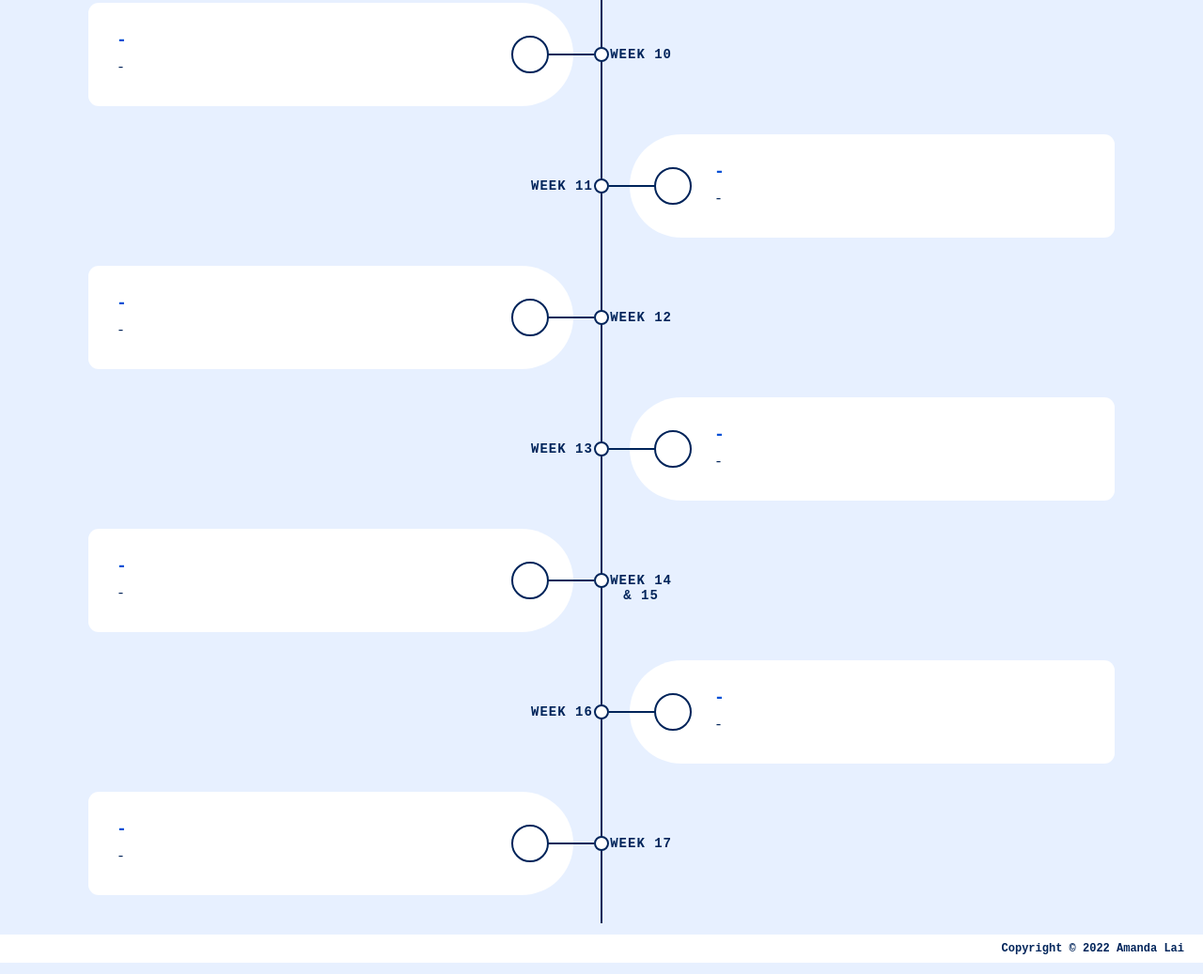
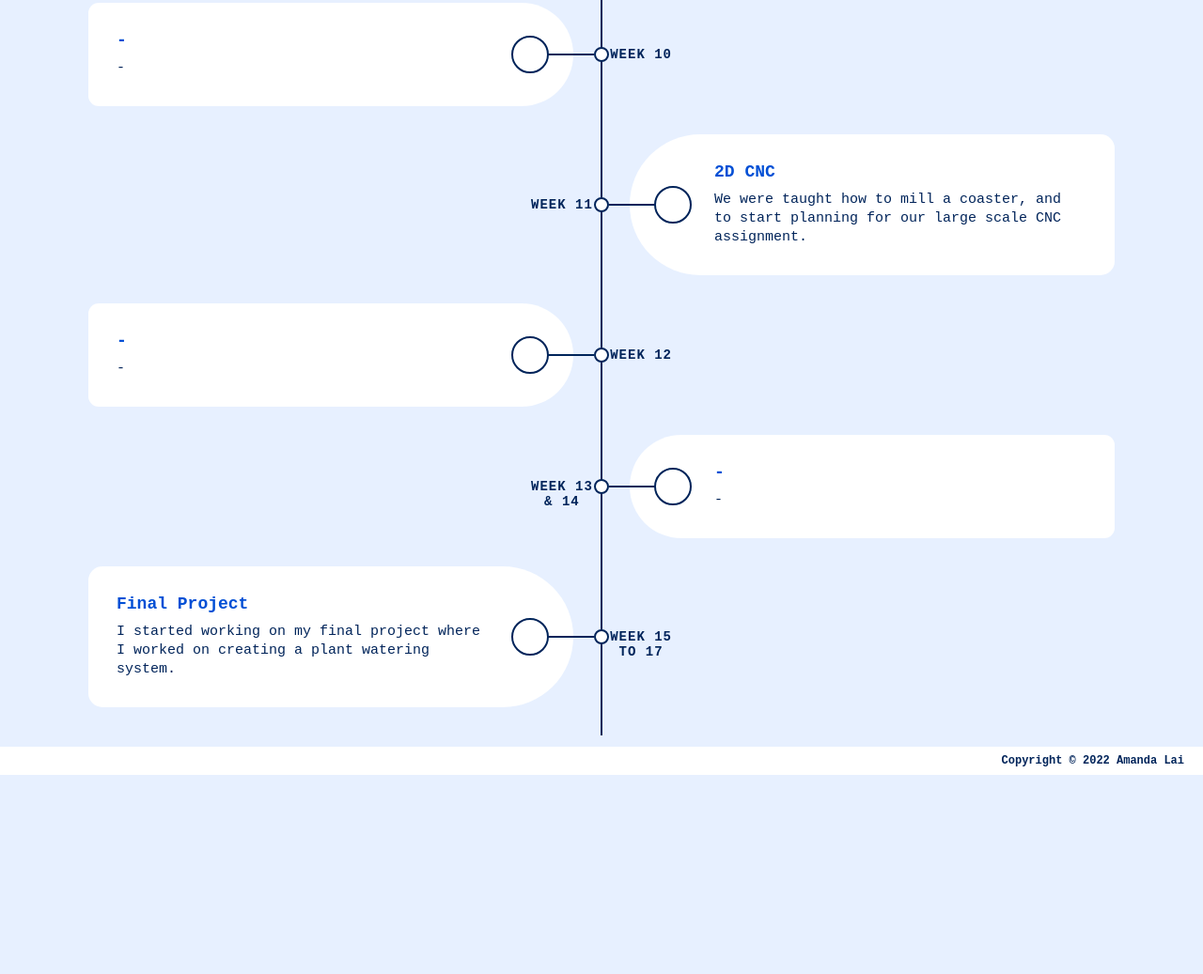
Before and after one commit to AmandaLjx/EP1001, a plain HTML site: page projects.html in a window 1280 px wide. Shown: the part 1776-2813 px from the top of the page at 94% size. After the commit the page ends 2613 px from the top, so only its background shows below. Drawn offline with Linux system fonts and the light colour scheme; a web font is replaced by a local one.

Commit message:
update timeline

```diff
--- a/projects.html
+++ b/projects.html
@@ -117,8 +117,8 @@
           <div class="date">Week 11</div>
           <i class="icon -"></i>
           <div class="content">
-            <h4><a href="-">-</a></h4>
-            <p>-</p>
+            <h4><a href="2dcnc.html">2D CNC</a></h4>
+            <p>We were taught how to mill a coaster, and to start planning for our large scale CNC assignment.</p>
           </div>
         </div>
         <div class="container left">
@@ -130,7 +130,7 @@
           </div>
         </div>
         <div class="container right">
-          <div class="date">Week 13</div>
+          <div class="date">Week 13<br>& 14</div>
           <i class="icon -"></i>
           <div class="content">
             <h4><a href="-">-</a></h4>
@@ -138,27 +138,11 @@
           </div>
         </div>
         <div class="container left">
-          <div class="date">Week 14<br>& 15</div>
+          <div class="date">Week 15<br>to 17</div>
           <i class="icon -"></i>
           <div class="content">
-            <h4><a href="-">-</a></h4>
-            <p>-</p>
-          </div>
-        </div>
-        <div class="container right">
-          <div class="date">Week 16</div>
-          <i class="icon -"></i>
-          <div class="content">
-            <h4><a href="-">-</a></h4>
-            <p>-</p>
-          </div>
-        </div>
-        <div class="container left">
-          <div class="date">Week 17</div>
-          <i class="icon -"></i>
-          <div class="content">
-            <h4><a href="-">-</a></h4>
-            <p>-</p>
+            <h4><a href="finalproject.html">Final Project</a></h4>
+            <p>I started working on my final project where I worked on creating a plant watering system.</p>
           </div>
         </div>
       </div>
```
